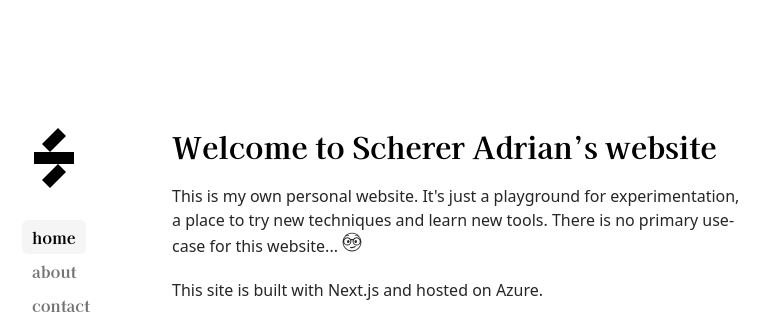
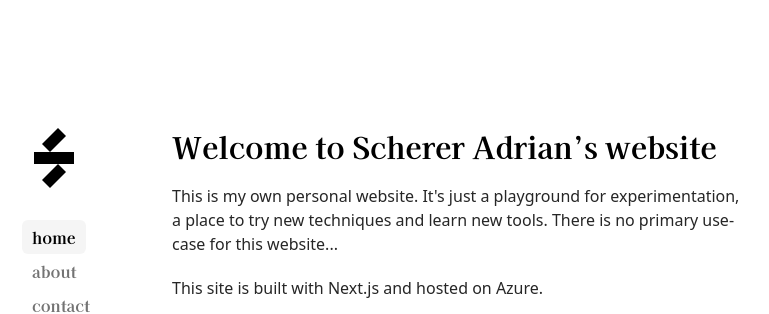
Before and after one commit to schereradi/scherera.ch, a Next.js app: page / in a window 1280 px wide. Shown: the top 314 px of the page, without its empty margins (170-939 px from the left). Built offline with nearby package versions, Linux system fonts and the light colour scheme.

Commit message:
Remove icon

```diff
--- a/app/page.tsx
+++ b/app/page.tsx
@@ -11,7 +11,7 @@ export default async function HomePage() {
       <h1 className="font-bold text-3xl font-serif">Welcome to {name}’s website</h1>
       <p className="my-5 max-w-[580px] text-neutral-800 dark:text-neutral-200">
         This is my own personal website. It's just a playground for experimentation, a place to try new techniques and learn new tools.
-        There is no primary use-case for this website... <span className="inline-block"><NerdIcon /></span>
+        There is no primary use-case for this website...
       </p>
       <p className="my-5 max-w-[580px] text-neutral-800 dark:text-neutral-200">
         This site is built with <a href="https://nextjs.org/" target="_blank" rel="noopener noreferrer" className="hover:underline">Next.js</a> and hosted on <a href="https://azure.microsoft.com/" target="_blank" rel="noopener noreferrer" className="hover:underline">Azure</a>.
```
